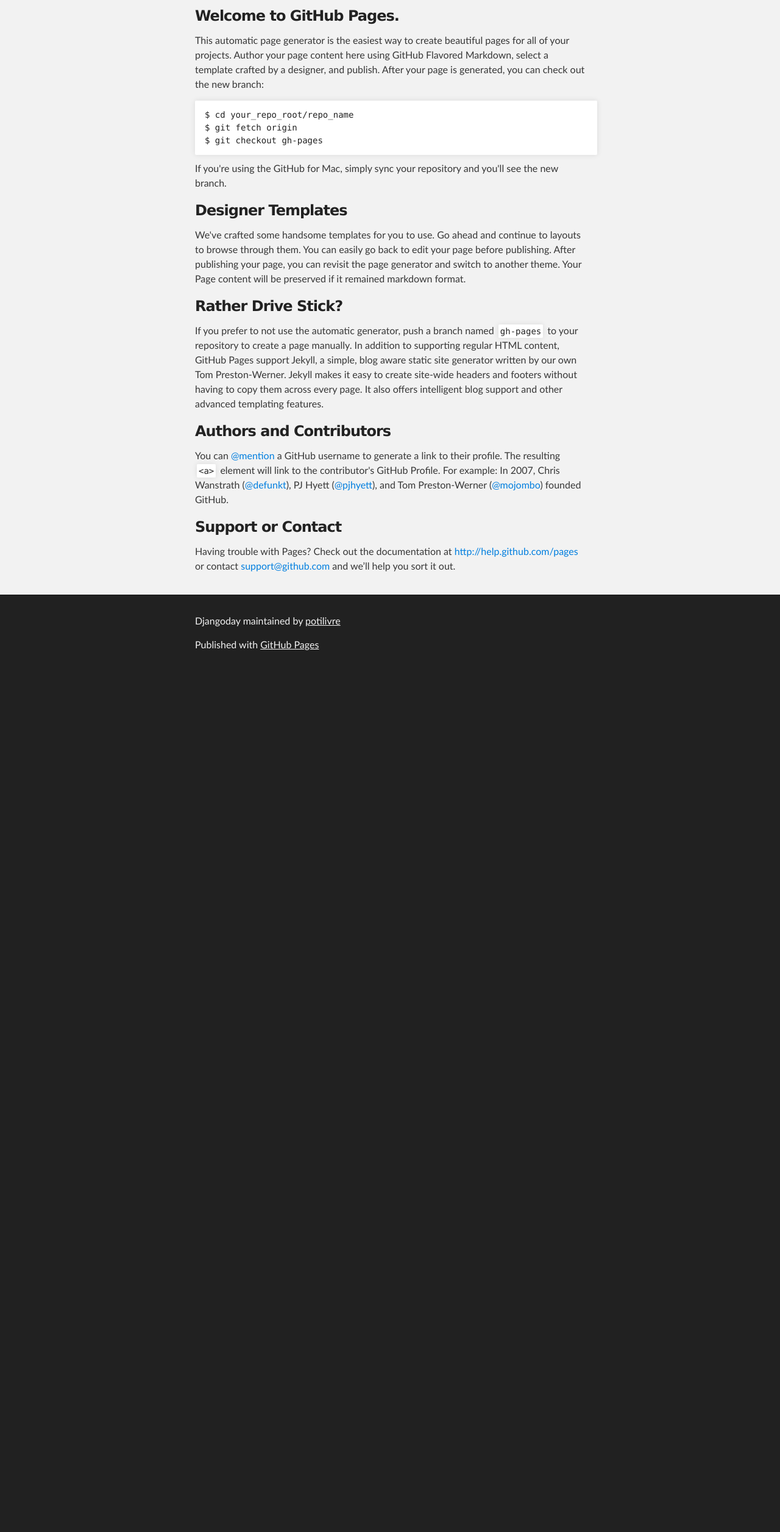
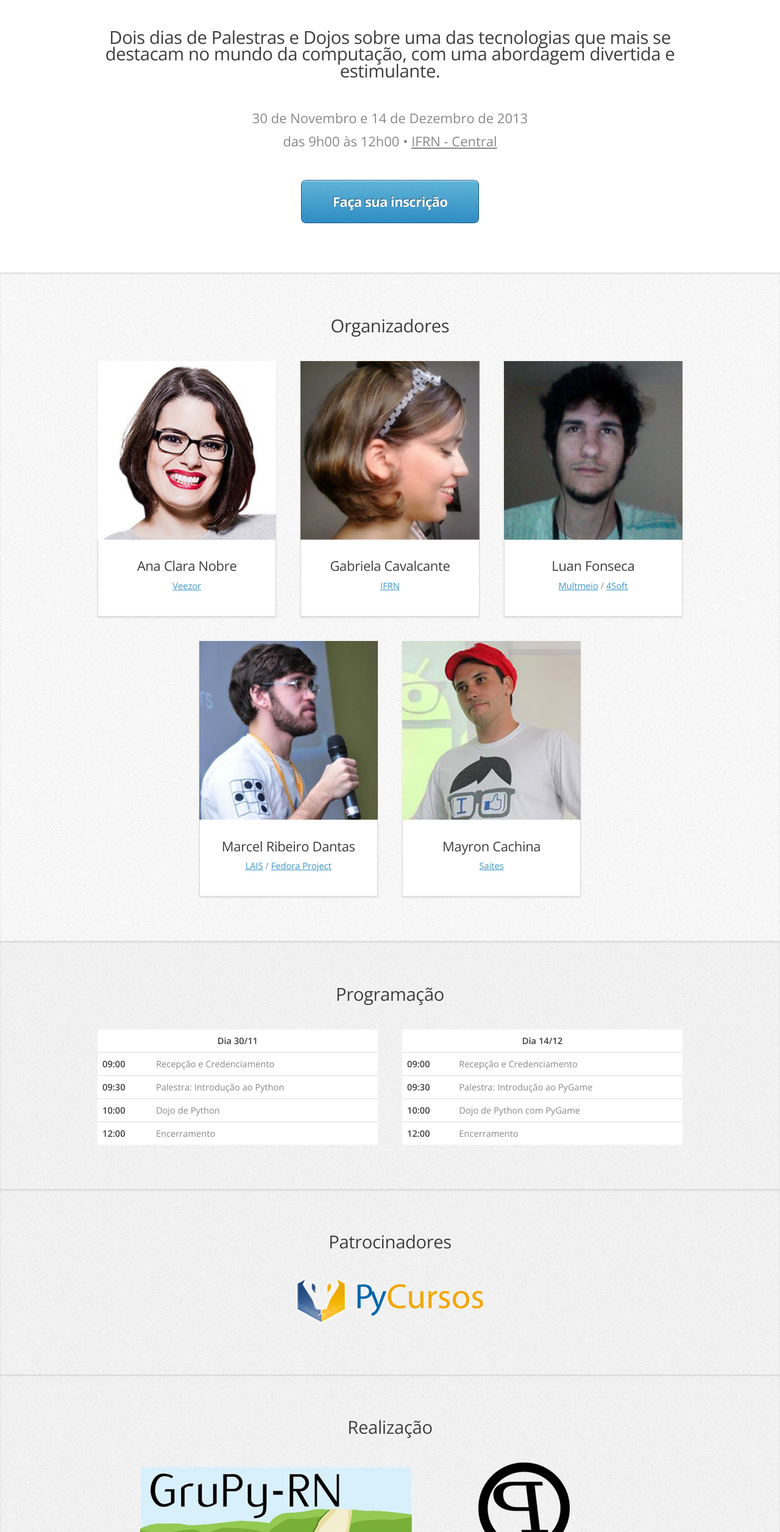
Before and after one commit to potilivre/djangoday, a plain HTML site: page index.html in a window 1280 px wide. Shown: the part 288-2800 px from the top of the page at 61% size. Before the commit the page ends 1392 px from the top, so only its background shows below. Drawn offline with nearby package versions, Linux system fonts and the light colour scheme.

Commit message:
Alterando o index

```diff
--- a/index.html
+++ b/index.html
@@ -1,79 +1,292 @@
-<!DOCTYPE html>
+<!DOCTYPE HTML>
+<!--
+	Miniport 2.0 by HTML5 UP
+	html5up.net | @n33co
+	Free for personal and commercial use under the CCA 3.0 license (html5up.net/license)
+-->
 <html>
+	<head>
+		<title>Dojo de Python da PotiLivre</title>
+		<meta http-equiv="content-type" content="text/html; charset=utf-8" />
+		<meta name="description" content="" />
+		<meta name="keywords" content="" />
+		<link href="http://fonts.googleapis.com/css?family=Open+Sans:300,600,700" rel="stylesheet" />
+		<script src="js/jquery.min.js"></script>
+		<script src="js/config.js"></script>
+		<script src="js/skel.min.js"></script>
 
-  <head>
-    <meta charset='utf-8' />
-    <meta http-equiv="X-UA-Compatible" content="chrome=1" />
-    <meta name="description" content="Djangoday : Site do evento Django day em Natal/RN, hospedado no Github Pages." />
-
-    <link rel="stylesheet" type="text/css" media="screen" href="stylesheets/stylesheet.css">
-
-    <title>Djangoday</title>
+		<noscript>
+			<link rel="stylesheet" href="css/skel-noscript.css" />
+			<link rel="stylesheet" href="css/style.css" />
+			<link rel="stylesheet" href="css/style-desktop.css" />
+			<link rel="stylesheet" href="css/custom.css" />
+		</noscript>
+		<!--[if lte IE 9]><link rel="stylesheet" href="css/ie9.css" /><![endif]-->
+		<!--[if lte IE 8]><script src="js/html5shiv.js"></script><link rel="stylesheet" href="css/ie8.css" /><![endif]-->
+		<!--[if lte IE 7]><link rel="stylesheet" href="css/ie7.css" /><![endif]-->
 	</head>
-
 	<body>
 
-    <!-- HEADER -->
-    <div id="header_wrap" class="outer">
-        <header class="inner">
-          <a id="forkme_banner" href="https://github.com/potilivre/djangoday">View on GitHub</a>
+		<!-- Nav -->
+		<nav id="nav">
+			<ul>
+				<li><a href="#top">Dojo de Python da PotiLivre</a></li>
+				<li><a href="#organizadores">Organizadores</a></li>
+				<li><a href="#programacao">Programação</a></li>
+				<li><a href="#patrocinadores">Patrocinadores</a></li>
+				<li><a href="#realizacao">Realização</a></li>
+				<li><a href="#inscricoes">Inscrições</a></li>
+				<li><a href="#local">Local</a></li>
+			</ul>
+		</nav>
 
-          <h1 id="project_title">Djangoday</h1>
-          <h2 id="project_tagline">Site do evento Django day em Natal/RN, hospedado no Github Pages.</h2>
-
-            <section id="downloads">
-              <a class="zip_download_link" href="https://github.com/potilivre/djangoday/zipball/master">Download this project as a .zip file</a>
-              <a class="tar_download_link" href="https://github.com/potilivre/djangoday/tarball/master">Download this project as a tar.gz file</a>
-            </section>
+		<!-- Home -->
+		<div class="wrapper wrapper-style1 wrapper-first">
+			<article class="container" id="top">
+				<div class="row">
+					<div class="12u">
+						<span class="image image-centered"><img src="images/logo.png" alt="" /></span>
+					</div>
+				</div>
+				<div class="row">
+					<div class="12u action-call">
+						<header>
+							<h2>Dois dias de Palestras e Dojos sobre uma das tecnologias que mais se destacam no mundo da computação, com uma abordagem divertida e estimulante.</h2>
 						</header>
+						<p>
+							30 de Novembro e 14 de Dezembro de 2013 <br>
+							das 9h00 às 12h00 &bull; <a href="#local">IFRN - Central</a>
+						</p>
+						<a target="_blank" href="https://docs.google.com/forms/d/1ASYLP_spbei2TVqagnS1QLL4-GvDbeRA7uayc4f2fwM/viewform" class="button button-big">
+							Faça sua inscrição
+						</a>
+					</div>
+				</div>
+			</article>
 		</div>
 
-    <!-- MAIN CONTENT -->
-    <div id="main_content_wrap" class="outer">
-      <section id="main_content" class="inner">
-        <h3>
-<a name="welcome-to-github-pages" class="anchor" href="#welcome-to-github-pages"><span class="octicon octicon-link"></span></a>Welcome to GitHub Pages.</h3>
-
-<p>This automatic page generator is the easiest way to create beautiful pages for all of your projects. Author your page content here using GitHub Flavored Markdown, select a template crafted by a designer, and publish. After your page is generated, you can check out the new branch:</p>
-
-<pre><code>$ cd your_repo_root/repo_name
-$ git fetch origin
-$ git checkout gh-pages
-</code></pre>
-
-<p>If you're using the GitHub for Mac, simply sync your repository and you'll see the new branch.</p>
-
-<h3>
-<a name="designer-templates" class="anchor" href="#designer-templates"><span class="octicon octicon-link"></span></a>Designer Templates</h3>
-
-<p>We've crafted some handsome templates for you to use. Go ahead and continue to layouts to browse through them. You can easily go back to edit your page before publishing. After publishing your page, you can revisit the page generator and switch to another theme. Your Page content will be preserved if it remained markdown format.</p>
-
-<h3>
-<a name="rather-drive-stick" class="anchor" href="#rather-drive-stick"><span class="octicon octicon-link"></span></a>Rather Drive Stick?</h3>
-
-<p>If you prefer to not use the automatic generator, push a branch named <code>gh-pages</code> to your repository to create a page manually. In addition to supporting regular HTML content, GitHub Pages support Jekyll, a simple, blog aware static site generator written by our own Tom Preston-Werner. Jekyll makes it easy to create site-wide headers and footers without having to copy them across every page. It also offers intelligent blog support and other advanced templating features.</p>
-
-<h3>
-<a name="authors-and-contributors" class="anchor" href="#authors-and-contributors"><span class="octicon octicon-link"></span></a>Authors and Contributors</h3>
-
-<p>You can <a href="https://github.com/blog/821" class="user-mention">@mention</a> a GitHub username to generate a link to their profile. The resulting <code>&lt;a&gt;</code> element will link to the contributor's GitHub Profile. For example: In 2007, Chris Wanstrath (<a href="https://github.com/defunkt" class="user-mention">@defunkt</a>), PJ Hyett (<a href="https://github.com/pjhyett" class="user-mention">@pjhyett</a>), and Tom Preston-Werner (<a href="https://github.com/mojombo" class="user-mention">@mojombo</a>) founded GitHub.</p>
-
-<h3>
-<a name="support-or-contact" class="anchor" href="#support-or-contact"><span class="octicon octicon-link"></span></a>Support or Contact</h3>
-
-<p>Having trouble with Pages? Check out the documentation at <a href="http://help.github.com/pages">http://help.github.com/pages</a> or contact <a href="mailto:support@github.com">support@github.com</a> and we’ll help you sort it out.</p>
+		<!-- Palestrantes -->
+		<div class="wrapper wrapper-style2">
+			<article id="organizadores">
+				<header>
+					<h2>Organizadores</h2>
+				</header>
+				<div class="container">
+					<div class="row">
+						<div class="4u">
+							<section class="box box-style2">
+								<span class="image image-full">
+									<img src="images/ana_clara.png" alt="Ana Clara Nobre" >
+								</span>
+								<h3>Ana Clara Nobre</h3>
+								<p>
+									<a href="http://www.veezor.com/">Veezor</a>
+								</p>
 							</section>
 						</div>
-
-    <!-- FOOTER  -->
-    <div id="footer_wrap" class="outer">
-      <footer class="inner">
-        <p class="copyright">Djangoday maintained by <a href="https://github.com/potilivre">potilivre</a></p>
-        <p>Published with <a href="http://pages.github.com">GitHub Pages</a></p>
-      </footer>
+						<div class="4u">
+							<section class="box box-style2">
+								<span class="image image-full">
+									<img src="images/gabriela.png" alt="Gabriela Cavalcante" >
+								</span>
+								<h3>Gabriela Cavalcante</h3>
+								<p>
+									<a href="http://www.portal.ifrn.edu.br">IFRN</a>
+								</p>
+							</section>
+						</div>
+						<div class="4u">
+							<section class="box box-style2">
+								<span class="image image-full">
+									<img src="images/luan.png" alt="Luan Fonseca" >
+								</span>
+								<h3>Luan Fonseca</h3>
+								<p>
+									<a href="http://www.multmeio.com.br">Multmeio</a> /
+									<a href="http://www.4softjr.com.br">4Soft</a>
+								</p>
+							</section>
+						</div>
+					</div>
+					<div class="row">
+						<div class="-2u 4u">
+							<section class="box box-style2">
+								<span class="image image-full">
+									<img src="images/marcel.png" alt="Marcel Ribeiro Dantas" >
+								</span>
+								<h3>Marcel Ribeiro Dantas</h3>
+								<p>
+									<a href="http://www.lais.huol.ufrn.br">LAIS</a> /
+									<a href="http://www.http://fedoraproject.org/pt">Fedora Project</a>
+								</p>
+							</section>
+						</div>
+						<div class="4u">
+							<section class="box box-style2">
+								<span class="image image-full">
+									<img src="images/mayron.png" alt="Mayron Cachina" >
+								</span>
+								<h3>Mayron Cachina</h3>
+								<p>
+									<a href="http://www.saites.com.br">Saites</a>
+								</p>
+							</section>
+						</div>
+					</div>
+				</div>
+			</article>
 		</div>
 
+		<!-- Programação -->
+		<div class="wrapper wrapper-style3">
+			<article id="programacao">
+				<header>
+					<h2>Programação</h2>
+				</header>
+				<div class="container">
+					<div class="row">
+						<div class="6u">
+							<table class="table table-full-width">
+								<thead>
+									<tr>
+										<td colspan="2" class="action-call">
+											<strong>Dia 30/11</strong>
+										</td>
+									</tr>
+								</thead>
+								<tbody>
+									<tr>
+										<td><strong>09:00</strong></td>
+										<td>Recepção e Credenciamento</td>
+									</tr>
+									<tr>
+										<td><strong>09:30</strong></td>
+										<td>Palestra: Introdução ao Python</td>
+									</tr>
+									<tr>
+										<td><strong>10:00</strong></td>
+										<td>Dojo de Python</td>
+									</tr>
+									<tr>
+										<td><strong>12:00</strong></td>
+										<td>Encerramento</td>
+									</tr>
+								</tbody>
+							</table>
+						</div>
+						<div class="6u">
+							<table class="table table-full-width">
+								<thead>
+									<tr>
+										<td colspan="2" class="action-call">
+											<strong>Dia 14/12</strong>
+										</td>
+									</tr>
+								</thead>
+								<tbody>
+									<tr>
+										<td><strong>09:00</strong></td>
+										<td>Recepção e Credenciamento</td>
+									</tr>
+									<tr>
+										<td><strong>09:30</strong></td>
+										<td>Palestra: Introdução ao PyGame</td>
+									</tr>
+									<tr>
+										<td><strong>10:00</strong></td>
+										<td>Dojo de Python com PyGame</td>
+									</tr>
+									<tr>
+										<td><strong>12:00</strong></td>
+										<td>Encerramento</td>
+									</tr>
+								</tbody>
+							</table>
+						</div>
+					</div>
+			</article>
+		</div>
 
+		<!-- Patrocinadores -->
+		<div class="wrapper wrapper-style3">
+			<article id="patrocinadores">
+				<header>
+					<h2>Patrocinadores</h2>
+				</header>
+				<div class="row">
+					<div class="-2u 2u">
+						&nbsp;
+					</div>
+					<div class="4u">
+						<a href="http://pycursos.com"><img src="images/pycursos.png"></a>
+					</div>
+				</div>
+			</article>
+		</div>
 
+		<!-- Realização -->
+		<div class="wrapper wrapper-style3">
+			<article id="realizacao">
+				<header>
+					<h2>Realização</h2>
+				</header>
+				<div class="row">
+					<div class="2u">
+						&nbsp;
+					</div>
+					<div class="4u">
+						<a href="http://facebook.com/groups/461954343836302/">
+							<img src="images/grupy-rn.png">
+						</a>
+					</div>
+					<div class="4u">
+						<a href="http://potilivre.org">
+							<img src="images/potilivre.png">
+						</a>
+					</div>
+					<div class="2u">
+						&nbsp;
+					</div>
+				</div>
+			</article>
+		</div>
+
+		<!-- Insncrições -->
+		<div class="wrapper wrapper-style4">
+			<article id="inscricoes">
+				<header>
+					<h2>Garanta agora sua vaga no Dojo de Python da PotiLivre!</h2>
+					<span>Leve 1 KG de alimento e participe do sorteio de brindes como Livros e Cursos</span>
+					<a target="_blank" href="https://docs.google.com/forms/d/1ASYLP_spbei2TVqagnS1QLL4-GvDbeRA7uayc4f2fwM/viewform" class="button">
+						Inscrições Aqui.
+					</a>
+				</header>
+			</article>
+		</div>
+
+		<!-- Local -->
+		<div class="wrapper wrapper-style2">
+			<article id="local">
+				<header>
+					<h2>Local</h2>
+				</header>
+				<div class="container">
+					<div class="row">
+						<div class="12u">
+							<section class="box box-style2">
+								<h3>IFRN - Central</h3>
+								<p>Rua Dr. Nilo Bezerra Ramalho, 1692, Tirol - Natal RN</p>
+								<iframe src="http://mapsengine.google.com/map/embed?mid=zIzccO9E1iKQ.kYMLYsXFnB6k" width="1024" height="768"></iframe>
+							</section>
+						</div>
+					</div>
+				</div>
+				<footer>
+					<p id="copyright">
+						Design: <a href="http://html5up.net/">HTML5 UP</a> | Baseado no tema Miniport, por <a href="http://n33.co/">AJ</a> sob <a href="http://html5up.net/license/">licença CCA</a>.</p>
+					</p>
+				</footer>
+			</article>
+		</div>
 	</body>
 </html>
```
Lines whose indentation alone changed are shown as unchanged.
